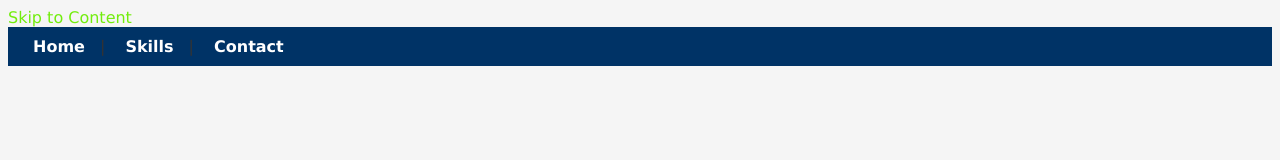
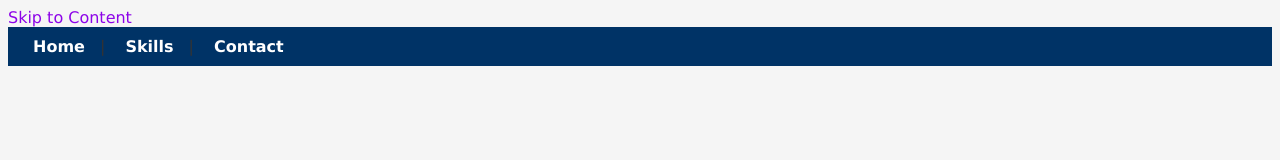
Before and after one commit to jiachenli011/ist263, a plain HTML site: page lab13/index.html in a window 1280 px wide. Shown: the top 160 px of the page. Drawn offline with Linux system fonts and the light colour scheme.

Commit message:
update color v0.4

```diff
--- a/lab13/style.css
+++ b/lab13/style.css
@@ -11,7 +11,7 @@ body, p, span {
 
 /* c. Link color */
 a {
-    color: #72ed0d; /* 深蓝色链接 */
+    color: #8d04e8; /* 深蓝色链接 */
     text-decoration: none;
 }
 
```
Also changed, not shown: 1 other file.
